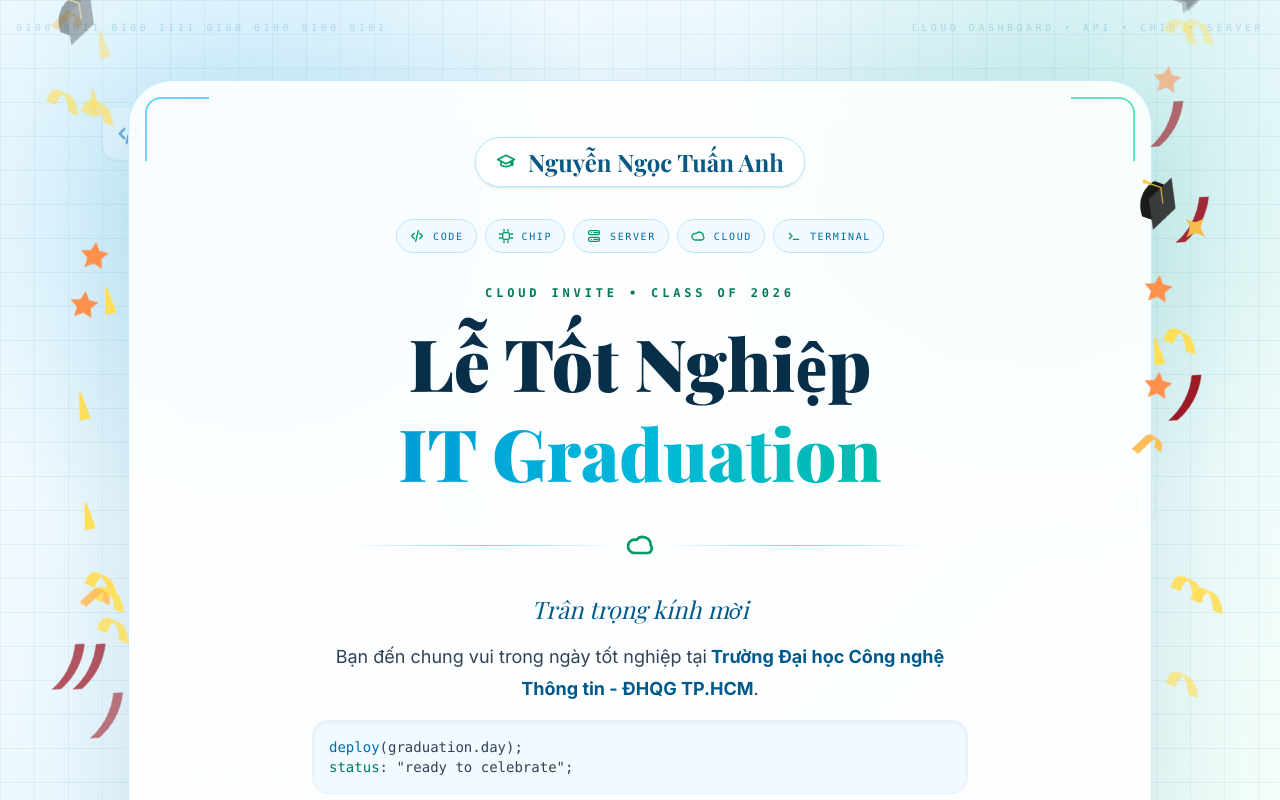
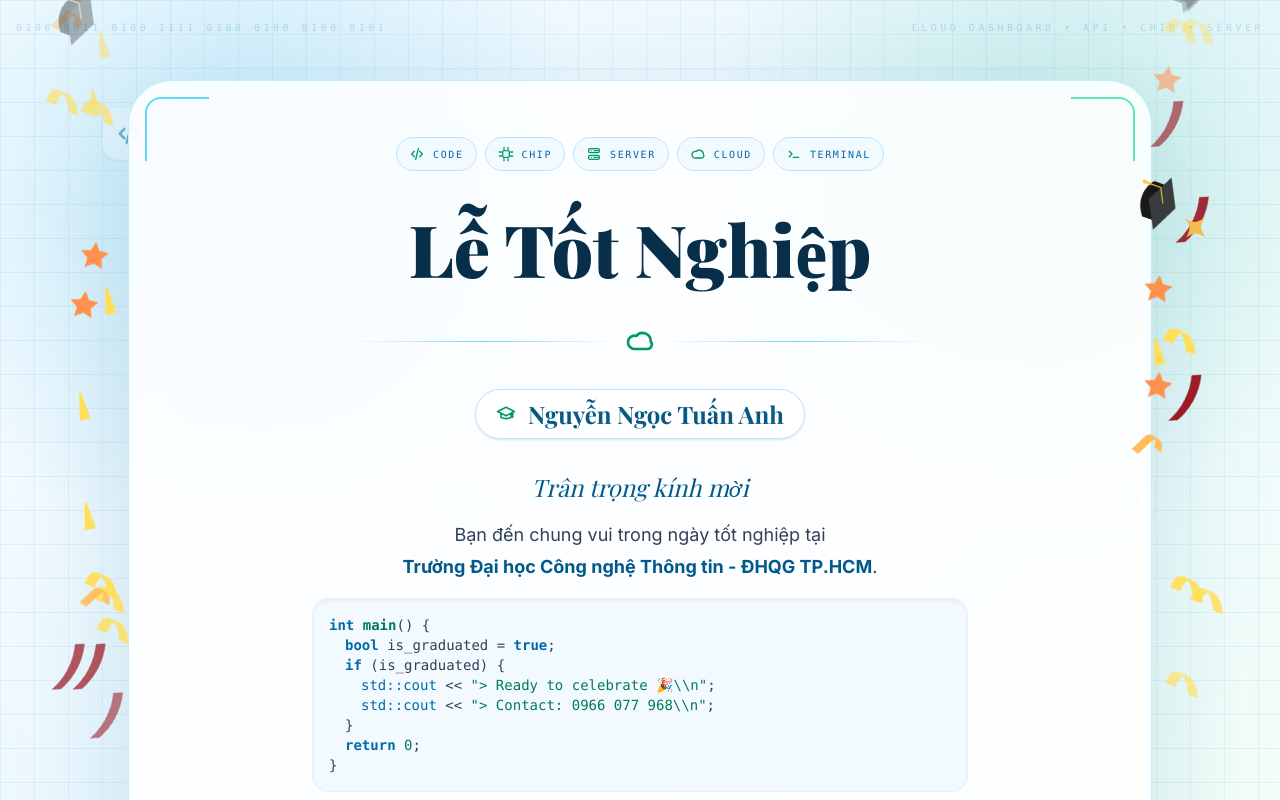
Before and after one commit to KoS9999/graduation-invite, a Next.js app: page / in a window 1280 px wide. Built offline with nearby package versions, Linux system fonts and the light colour scheme; a web font is replaced by a local one.

Commit message:
update 03/06

```diff
--- a/app/page.tsx
+++ b/app/page.tsx
@@ -112,14 +112,14 @@
 
 export default function GraduationPage() {
   return (
-    <main className="h-screen overflow-y-auto snap-y snap-mandatory scroll-smooth bg-[#f8fdff] text-slate-900 no-scrollbar">
+    <main className="h-[100dvh] overflow-y-auto snap-y snap-mandatory scroll-smooth bg-[#f8fdff] text-slate-900 no-scrollbar">
       <GlobalRipple />
 
       <div className="fixed inset-0 z-20 pointer-events-none">
         <FallingDecorations />
       </div>
 
-      <section className="relative min-h-screen w-full flex items-center justify-center px-4 md:px-6 py-10 md:py-20 text-center snap-start overflow-hidden">
+      <section className="relative min-h-[100dvh] w-full flex items-center justify-center px-3 sm:px-4 md:px-6 py-6 sm:py-10 md:py-20 text-center snap-start overflow-hidden">
         <TechBackground />
         <BinaryRail />
 
@@ -128,18 +128,15 @@
           initial="hidden"
           whileInView="visible"
           viewport={{ amount: 0.1 }}
-          className="relative z-10 max-w-5xl w-full overflow-hidden rounded-[2rem] md:rounded-[2.8rem] border border-sky-200/80 bg-white/84 p-6 shadow-[0_35px_120px_rgba(14,116,144,0.18)] backdrop-blur-xl md:p-14"
+          className="relative z-10 max-w-5xl w-full overflow-hidden rounded-[2rem] md:rounded-[2.8rem] border border-sky-200/80 bg-white/84 p-4 sm:p-6 shadow-[0_35px_120px_rgba(14,116,144,0.18)] backdrop-blur-xl md:p-14"
         >
           <div className="absolute left-4 top-4 h-16 w-16 rounded-tl-2xl border-l-2 border-t-2 border-sky-400/60" />
           <div className="absolute right-4 top-4 h-16 w-16 rounded-tr-2xl border-r-2 border-t-2 border-emerald-400/60" />
           <div className="absolute bottom-4 left-4 h-16 w-16 rounded-bl-2xl border-b-2 border-l-2 border-emerald-400/60" />
           <div className="absolute bottom-4 right-4 h-16 w-16 rounded-br-2xl border-b-2 border-r-2 border-sky-400/60" />
 
-          <div className="relative z-20 space-y-6 md:space-y-8">
-            <div className="mx-auto inline-flex items-center gap-3 rounded-full border border-sky-200 bg-white/85 px-5 py-2 shadow-sm">
-              <TechIcon name="cap" className="h-5 w-5 text-emerald-600" />
-              <span className="font-serif text-xl font-bold text-[#075985] md:text-2xl">Nguyễn Ngọc Tuấn Anh</span>
-            </div>
+          <div className="relative z-20 space-y-4 sm:space-y-6 md:space-y-8">
+
 
             <div className="flex flex-wrap items-center justify-center gap-2">
               {["code", "chip", "server", "cloud", "terminal"].map((icon) => (
@@ -151,14 +148,8 @@
             </div>
 
             <div className="space-y-4">
-              <p className="font-mono text-xs font-bold uppercase tracking-[0.32em] text-emerald-700">
-                Cloud invite • Class of 2026
-              </p>
               <h1 className="font-serif text-4xl md:text-7xl font-black leading-tight text-[#082f49]">
                 Lễ Tốt Nghiệp
-                <span className="block bg-gradient-to-r from-sky-600 via-cyan-500 to-emerald-500 bg-clip-text text-transparent">
-                  IT Graduation
-                </span>
               </h1>
             </div>
 
@@ -167,7 +158,10 @@
               <TechIcon name="cloud" className="h-8 w-8 text-emerald-600" />
               <div className="h-px flex-1 bg-gradient-to-r from-transparent via-sky-300 to-transparent" />
             </div>
-
+            <div className="mx-auto inline-flex items-center gap-3 rounded-full border border-sky-200 bg-white/85 px-5 py-2 shadow-sm">
+              <TechIcon name="cap" className="h-5 w-5 text-emerald-600" />
+              <span className="font-serif text-xl font-bold text-[#075985] md:text-2xl">Nguyễn Ngọc Tuấn Anh</span>
+            </div>
             <div className="mx-auto max-w-2xl space-y-4 px-2">
               <p className="font-serif text-lg italic text-sky-800 md:text-2xl">
                 Trân trọng kính mời
@@ -176,12 +170,19 @@
               <div className="text-[14px] md:text-lg leading-[1.75] text-slate-700">
                 <p>
                   Bạn đến chung vui trong ngày tốt nghiệp tại
+                </p>
+                <p>
                   <span className="font-bold text-sky-800"> Trường Đại học Công nghệ Thông tin - ĐHQG TP.HCM</span>.
                 </p>
-
-                <div className="my-4 rounded-2xl border border-sky-100 bg-sky-50/85 p-4 font-mono text-left text-sm text-slate-700 shadow-inner">
-                  <p><span className="text-sky-700">deploy</span>(graduation.day);</p>
-                  <p><span className="text-emerald-700">status</span>: &quot;ready to celebrate&quot;;</p>
+                <div className="my-4 rounded-2xl border border-sky-100 bg-sky-50/85 p-4 font-mono text-left text-[13px] md:text-sm text-slate-700 shadow-inner overflow-x-auto">
+                  <p><span className="text-sky-700 font-bold">int</span> <span className="text-emerald-700 font-bold">main</span>() {'{'}</p>
+                  <p className="pl-4"><span className="text-sky-700 font-bold">bool</span> is_graduated = <span className="text-sky-700 font-bold">true</span>;</p>
+                  <p className="pl-4"><span className="text-sky-700 font-bold">if</span> (is_graduated) {'{'}</p>
+                  <p className="pl-8"><span className="text-sky-700">std::cout</span> &lt;&lt; <span className="text-emerald-700">&quot;&gt; Ready to celebrate 🎉\\n&quot;</span>;</p>
+                  <p className="pl-8"><span className="text-sky-700">std::cout</span> &lt;&lt; <span className="text-emerald-700">&quot;&gt; Contact: 0966 077 968\\n&quot;</span>;</p>
+                  <p className="pl-4">{'}'}</p>
+                  <p className="pl-4"><span className="text-sky-700 font-bold">return</span> <span className="text-emerald-700">0</span>;</p>
+                  <p>{'}'}</p>
                 </div>
 
                 <p>Sự hiện diện của bạn là niềm vui lớn trong khoảnh khắc đáng nhớ này.</p>
@@ -200,7 +201,7 @@
         </motion.div>
       </section>
 
-      <section className="min-h-screen w-full flex items-center justify-center px-4 md:px-6 py-10 md:py-16 snap-start relative overflow-hidden text-slate-900">
+      <section className="min-h-[100dvh] w-full flex items-center justify-center px-4 md:px-6 py-8 md:py-16 snap-start relative overflow-hidden text-slate-900">
         <TechBackground />
         <BinaryRail />
 
@@ -209,7 +210,7 @@
           initial="hidden"
           whileInView="visible"
           viewport={{ once: false, amount: 0.1 }}
-          className="relative z-10 max-w-5xl w-full space-y-7 md:space-y-10"
+          className="relative z-10 max-w-5xl w-full space-y-6 md:space-y-10"
         >
           <div className="text-center space-y-3">
             <p className="font-mono text-xs font-bold uppercase tracking-[0.28em] text-sky-700">
@@ -245,8 +246,8 @@
                 </div>
                 <div className="space-y-1">
                   <p className="font-mono text-[10px] font-bold uppercase tracking-widest text-emerald-700">Thời gian bắt đầu</p>
-                  <p className="text-3xl md:text-5xl font-black text-[#082f49]">11:00 AM</p>
-                  <p className="text-sm md:text-lg font-medium text-slate-600">Thứ Bảy, 24/01/2026</p>
+                  <p className="text-3xl md:text-5xl font-black text-[#082f49]">16:00</p>
+                  <p className="text-sm md:text-lg font-medium text-slate-600">Thứ ba, 09/06/2026</p>
                 </div>
               </div>
             </motion.div>
@@ -305,7 +306,7 @@
         </motion.div>
       </section>
 
-      <section className="h-screen w-full flex items-center justify-center px-6 snap-start relative overflow-hidden text-slate-900">
+      <section className="min-h-[100dvh] w-full flex items-center justify-center px-4 sm:px-6 snap-start relative overflow-hidden text-slate-900">
         <TechBackground />
         <BinaryRail />
 
@@ -314,7 +315,7 @@
           initial="hidden"
           whileInView="visible"
           viewport={{ once: false, amount: 0.3 }}
-          className="max-w-4xl w-full text-center space-y-8 md:space-y-10 relative z-10"
+          className="max-w-4xl w-full text-center space-y-6 md:space-y-10 relative z-10"
         >
           <div className="mx-auto grid h-16 w-16 place-items-center rounded-2xl border border-sky-200 bg-white/85 text-emerald-600 shadow-[0_0_40px_rgba(14,165,233,0.18)]">
             <TechIcon name="chip" className="h-9 w-9" />
```
